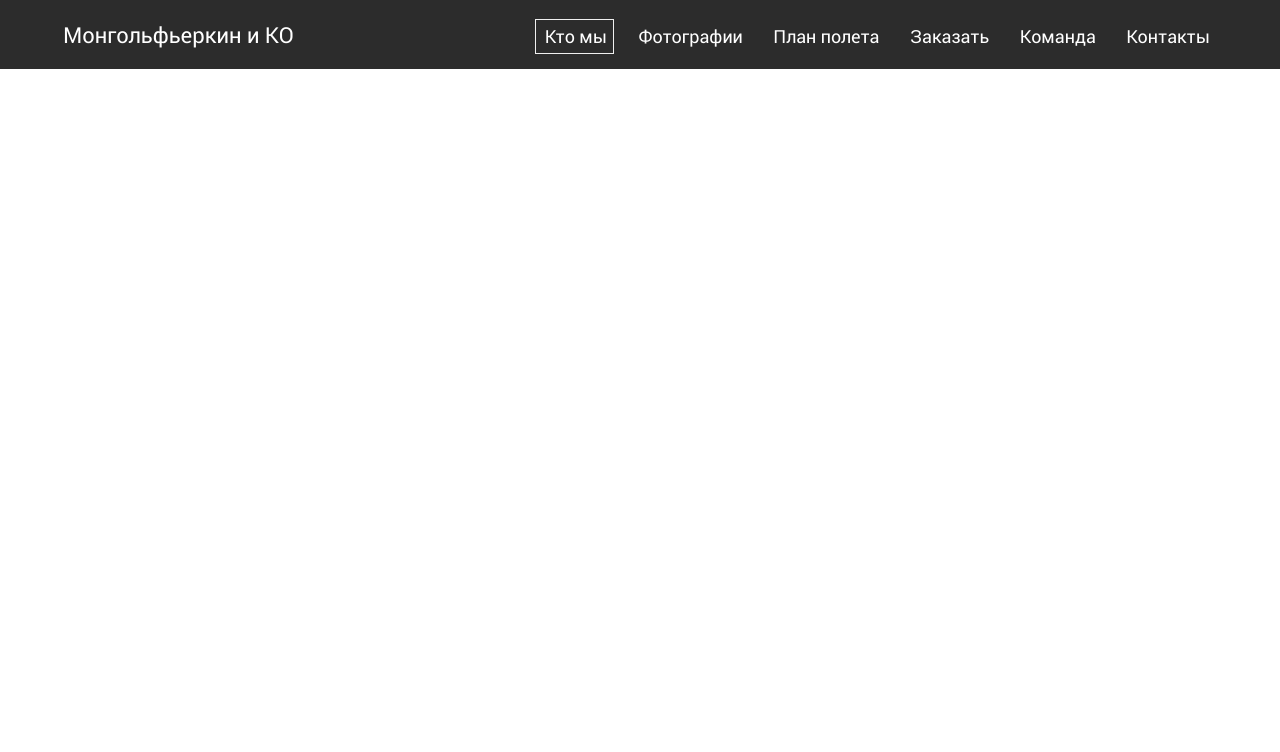
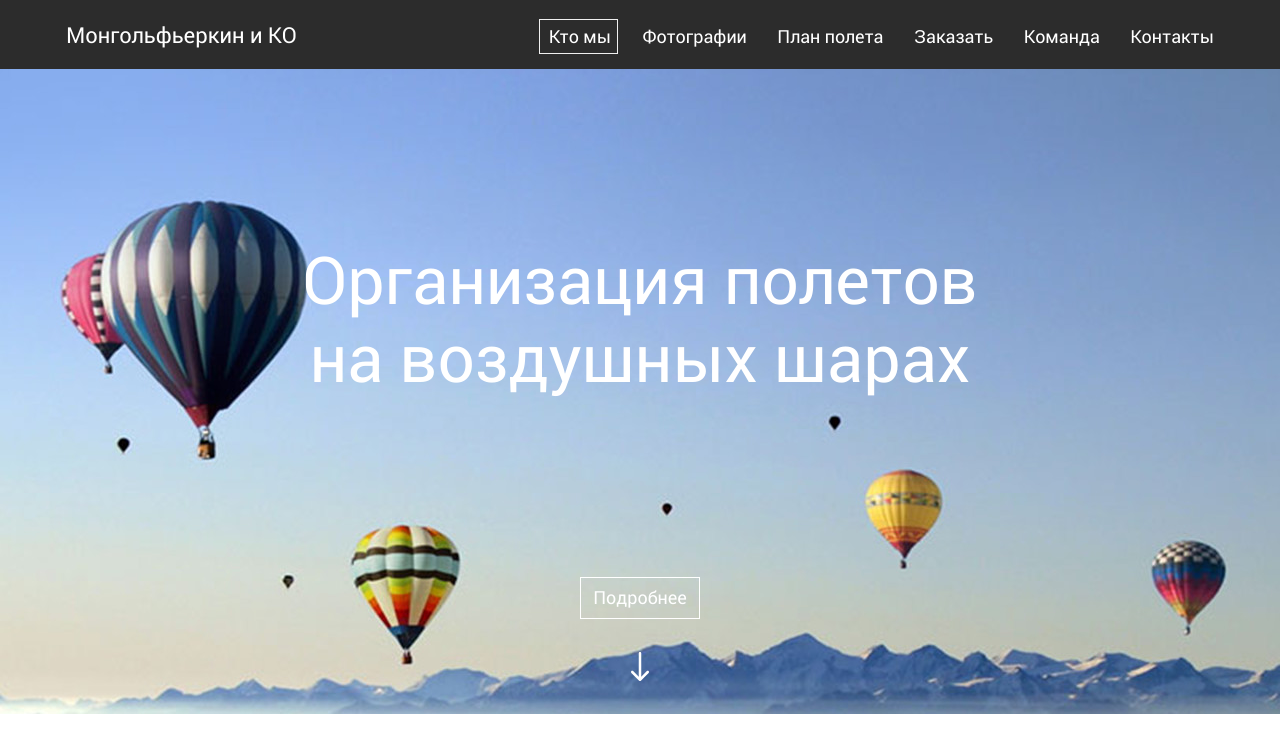
Before and after one commit to dkrupenya/aerostats, a website: page src/index.html in a window 1280 px wide. Drawn offline with nearby package versions, Linux system fonts and the light colour scheme; files that its build step writes are made by us from their sources.

Commit message:
section first screen is pixel perfect

```diff
--- a/src/css/style.less
+++ b/src/css/style.less
@@ -15,6 +15,9 @@ h1, h2, h3, p, ul, li {
   margin: 0;
   padding: 0;
 }
+h1, h2, h3 {
+  font-weight: normal;
+}
 
 .container {
   width: 1200px;
@@ -31,11 +34,10 @@ h1, h2, h3, p, ul, li {
 
   &__title {
     font-size: 22px;
-    font-weight: normal;
     color: #fff;
     width: 25%;
     float: left;
-    margin-left: -7px;
+    margin-left: -4px;
   }
   & nav {
     width: 75%;
@@ -43,8 +45,7 @@ h1, h2, h3, p, ul, li {
   }
   & ul {
     text-align: right;
-    margin-right: -6px;
-
+    margin-right: -10px;
   }
   & li {
     display: inline-block;
@@ -59,3 +60,43 @@ h1, h2, h3, p, ul, li {
     border: 1px solid #efefef;
   }
 }
+
+/* Section First-Screen */
+.first-screen {
+  height: 645px;
+  background-image: url(../img/bg-first-screen.jpg);
+  background-size: cover;
+  text-align: center;
+  padding-top: 171px;
+  &__motto {
+    font-size: 66px;
+    line-height: 78px;
+    color: #fff;
+    width: 690px;
+    margin: 0 auto 181px;
+  }
+  &__more-info {
+    display: inline-block;
+    position: relative;
+    color: #fff;
+    text-decoration: none;
+    font-size: 18px;
+    padding: 7px 12px;
+    border: 1px solid #fff;
+  }
+  &__more-info:after {
+    content: '';
+    display: inline-block;
+    background-image: url(../img/icon-arrow-down.svg);
+    background-repeat: no-repeat;
+    -webkit-background-size: 100%;
+    background-size: 100%;
+    height: 29px;
+    width: 18px;
+    position: absolute;
+    left: 0;
+    right: 0;
+    margin: 0 auto;
+    top: 74px;
+  }
+}
--- a/src/index.html
+++ b/src/index.html
@@ -21,6 +21,12 @@
             </nav>
         </div>
     </header>
+    <section class="first-screen">
+        <div class="container">
+            <h2 class="first-screen__motto">Организация полетов на воздушных шарах</h2>
+            <a class="first-screen__more-info" href="/">Подробнее</a>
+        </div>
+    </section>
 
 </body>
 </html>
```
